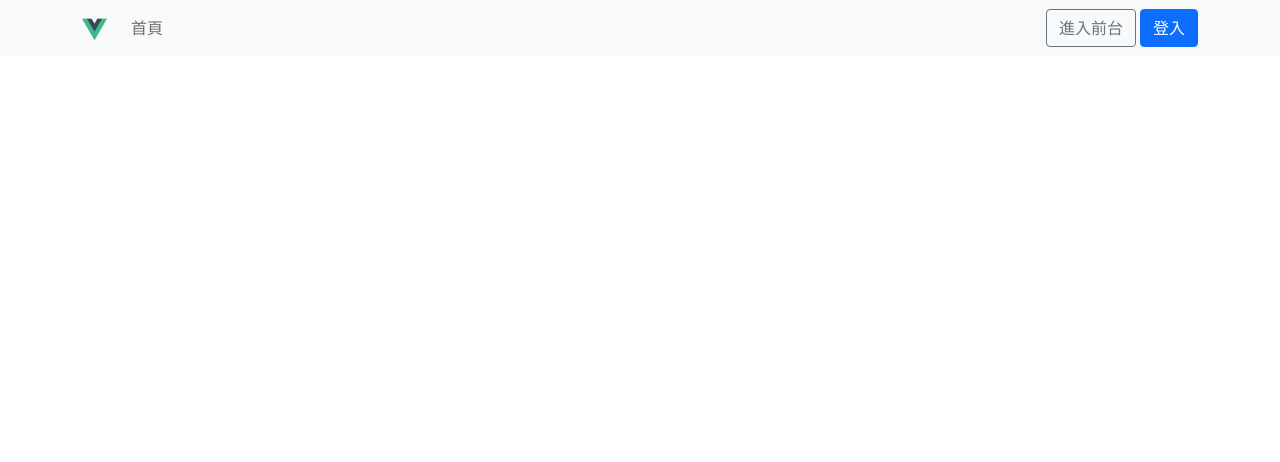
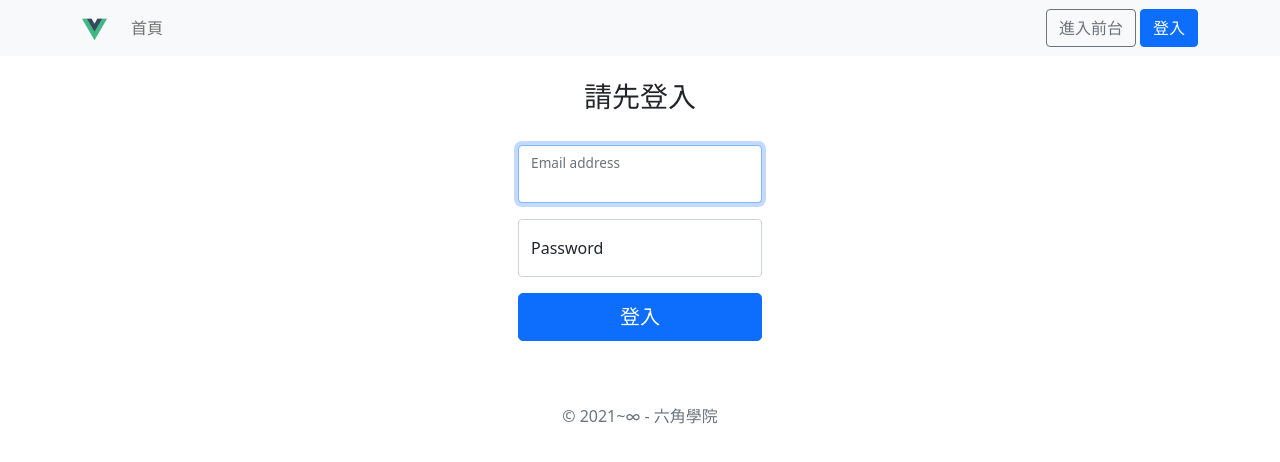
Before and after one commit to ken888686/hex-vue-router, a Vue app: page /#/admin/login in a window 1280 px wide. Before the commit this address had no page. Shown: the top 462 px of the page. Built offline with nearby package versions, Linux system fonts and the light colour scheme; what vue-loading-overlay, vue3-cookies would draw is missing.

Commit message:
add Login page

```diff
--- a/src/components/Navbar.vue
+++ b/src/components/Navbar.vue
@@ -65,7 +65,7 @@
       </router-link>
       <router-link
         v-if="!isLogin"
-        to="/login"
+        to="/admin/login"
         type="button"
         class="btn btn-primary"
       >
@@ -159,7 +159,7 @@ export default {
           }
         })
         .catch(() => {
-          router.push('/');
+          router.push('/admin/login');
         })
         .finally(() => {
           loader.hide();
--- a/src/router/index.js
+++ b/src/router/index.js
@@ -3,13 +3,27 @@ import { createRouter, createWebHashHistory } from 'vue-router';
 const routes = [
   {
     path: '/',
-    name: 'Home',
     component: () => import('@/views/Home.vue'),
+    children: [
+      {
+        path: '',
+        component: () => import('@/views/Client/Products.vue'),
+      },
+    ],
   },
   {
     path: '/admin',
-    name: 'Admin',
     component: () => import('@/views/Admin.vue'),
+    children: [
+      {
+        path: '',
+        component: () => import('@/views/Admin/Index.vue'),
+      },
+      {
+        path: 'login',
+        component: () => import('@/views/Admin/Login.vue'),
+      },
+    ],
   },
 ];
 
--- a/src/views/Admin.vue
+++ b/src/views/Admin.vue
@@ -1,14 +1,3 @@
 <template>
-  <div>
-    {{ title }}
-  </div>
+  <router-view />
 </template>
-<script>
-export default {
-  data() {
-    return {
-      title: 'Admin',
-    };
-  },
-};
-</script>
--- /dev/null
+++ b/src/views/Admin/Index.vue
@@ -0,0 +1,14 @@
+<template>
+  <div>
+    {{ title }}
+  </div>
+</template>
+<script>
+export default {
+  data() {
+    return {
+      title: 'Admin',
+    };
+  },
+};
+</script>
--- /dev/null
+++ b/src/views/Admin/Login.vue
@@ -0,0 +1,111 @@
+<template>
+  <div
+    class="container mt-4 h-100 text-center d-flex flex-column align-items-center justify-content-center"
+  >
+    <div class="row justify-content-center">
+      <h1 class="h3 mb-3 font-weight-normal">
+        請先登入
+      </h1>
+      <div class="col-8">
+        <form
+          id="form"
+          class="form-sign"
+          @submit.prevent="login"
+        >
+          <div class="form-floating mb-3">
+            <input
+              id="username"
+              v-model="account"
+              type="email"
+              class="form-control"
+              placeholder="name@example.com"
+              required
+              autofocus
+              :disabled="disabled"
+            >
+            <label for="username">Email address</label>
+          </div>
+          <div class="form-floating">
+            <input
+              id="password"
+              v-model="password"
+              type="password"
+              class="form-control"
+              placeholder="Password"
+              required
+              :disabled="disabled"
+            >
+            <label for="password">Password</label>
+          </div>
+          <button
+            class="btn btn-lg btn-primary w-100 mt-3"
+            type="submit"
+            :disabled="disabled"
+          >
+            登入
+          </button>
+        </form>
+      </div>
+    </div>
+    <p class="row mt-5 mb-3 text-muted">
+      &copy; 2021~∞ - 六角學院
+    </p>
+  </div>
+</template>
+<script>
+import { mapActions } from 'vuex';
+import { auth } from '@/service';
+import store from '@/store';
+
+export default {
+  data() {
+    return {
+      account: '',
+      password: '',
+      disabled: false,
+      loginModal: null,
+      message: 'Success!',
+    };
+  },
+  mounted() {
+    if (store.state.isLogin) {
+      this.$router.push('/admin');
+    }
+  },
+  methods: {
+    ...mapActions(['login']),
+    login() {
+      this.disabled = true;
+      const { account, password } = this;
+
+      auth
+        .login(account, password)
+        .then((res) => {
+          const { data } = res;
+          store.dispatch('login', data.token);
+          this.loginResult(true, data.message);
+        })
+        .catch((err) => {
+          this.disabled = false;
+          this.loginResult(false, err.response.data.message);
+        });
+    },
+    loginResult(success, message) {
+      this.message = message;
+      if (success) {
+        this.$router.push('/');
+      } else {
+        this.password = '';
+      }
+    },
+  },
+};
+</script>
+<style lang="scss" scoped>
+.form-sign {
+  width: 100%;
+  max-width: 330px;
+  padding: 15px;
+  margin: auto;
+}
+</style>
--- /dev/null
+++ b/src/views/Client/Products.vue
@@ -0,0 +1,17 @@
+<template>
+  <div>
+    {{ title }}
+  </div>
+</template>
+<script>
+export default {
+  data() {
+    return {
+      title: 'Products',
+    };
+  },
+  mounted() {
+    console.log('Products');
+  },
+};
+</script>
--- a/src/views/Home.vue
+++ b/src/views/Home.vue
@@ -1,10 +1,3 @@
 <template>
-  <div>Home</div>
+  <router-view />
 </template>
-
-<script>
-export default {
-  name: 'Home',
-  components: {},
-};
-</script>
```
